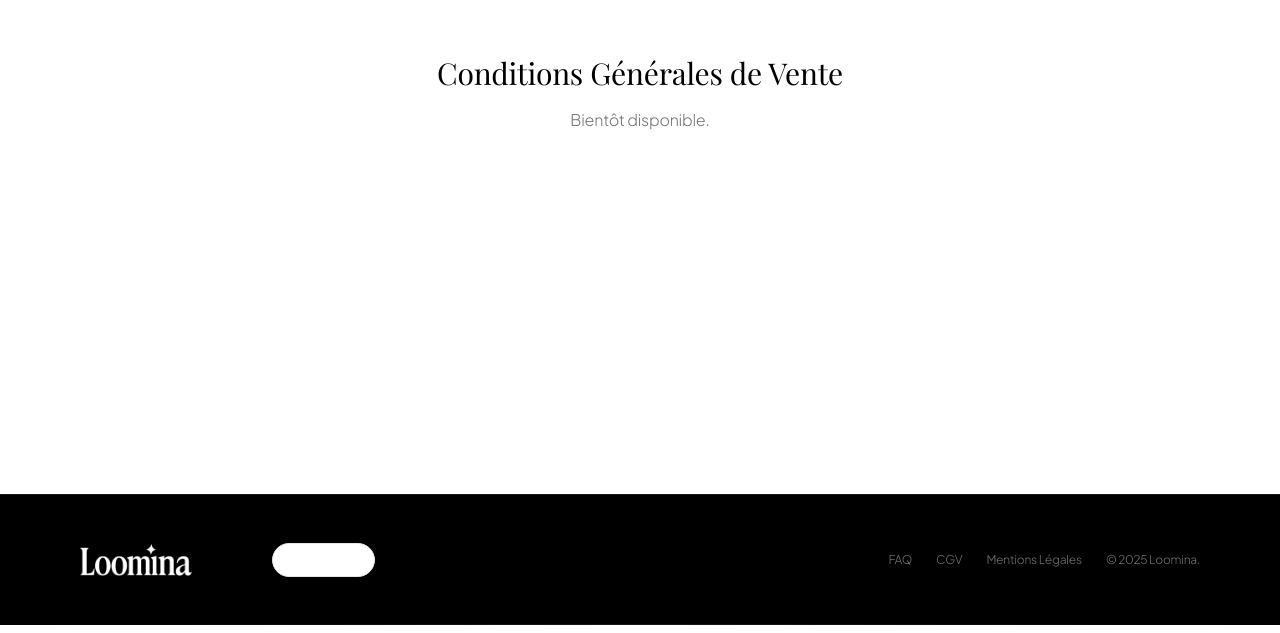
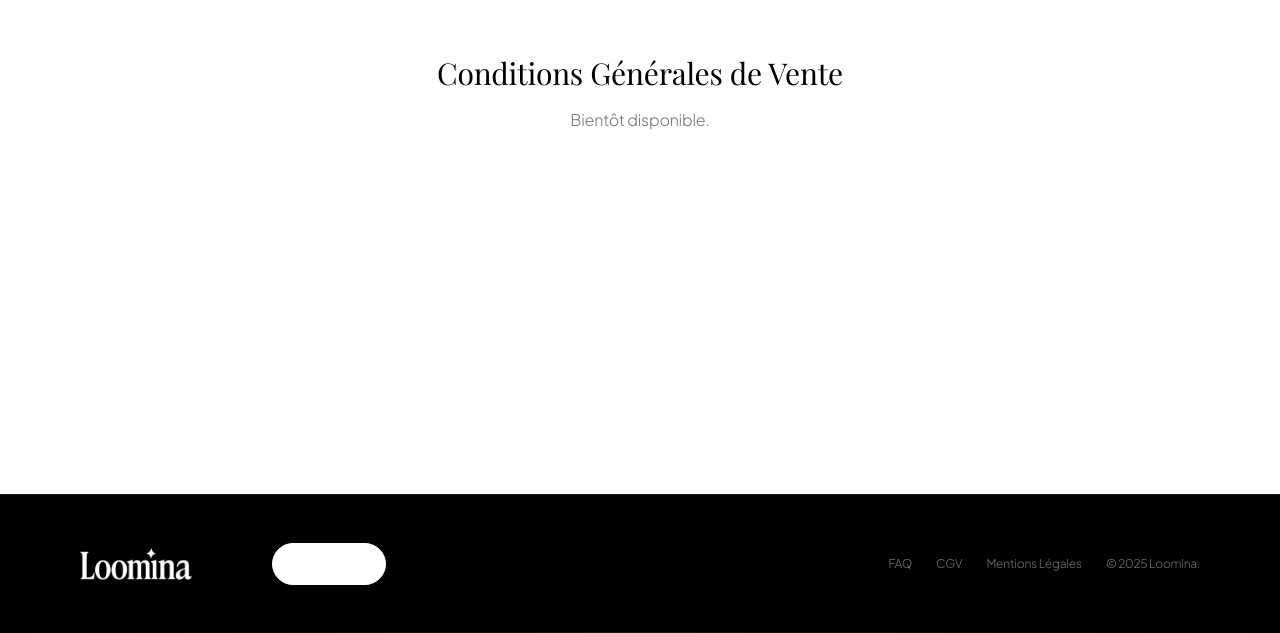
Before and after one commit to solalchetrit/loomina, a Next.js app: page /cgv in a window 1280 px wide. Shown: the part 387-1020 px from the top of the page. Built offline with nearby package versions, Linux system fonts and the light colour scheme; a web font is replaced by a local one.

Commit message:
Polish button styling for readability

```diff
--- a/components/ui/MagicButton.tsx
+++ b/components/ui/MagicButton.tsx
@@ -32,17 +32,17 @@ function MagicButtonContent({
 
   const variantClasses: Record<NonNullable<MagicButtonProps["variant"]>, string> = {
     primary:
-      "bg-[var(--loomina-black)] text-white border border-transparent hover:bg-black/90 shadow-[0_20px_50px_-25px_rgba(0,0,0,0.55)]",
+      "bg-[var(--loomina-black)] text-white border border-[var(--loomina-black)] hover:bg-black/90 shadow-[0_20px_50px_-25px_rgba(0,0,0,0.55)]",
     secondary:
-      "bg-white text-[var(--loomina-black)] border border-neutral-200 hover:border-[var(--loomina-black)]/25 hover:bg-neutral-50 shadow-[0_20px_50px_-30px_rgba(0,0,0,0.25)]",
+      "bg-white text-[var(--loomina-black)] border border-[var(--loomina-black)]/10 hover:border-[var(--loomina-black)]/25 hover:bg-white/90 shadow-[0_20px_50px_-30px_rgba(0,0,0,0.18)]",
     ghost:
-      "bg-transparent text-[var(--loomina-black)] border border-[var(--loomina-black)]/15 hover:bg-[var(--loomina-gray-light)]",
+      "bg-transparent text-[var(--loomina-black)] border border-[var(--loomina-black)]/20 hover:border-[var(--loomina-black)]/35 hover:bg-[var(--loomina-gray-light)]/60",
   };
 
   const sizeClasses: Record<NonNullable<MagicButtonProps["size"]>, string> = {
-    sm: "px-4 py-2 text-xs",
-    md: "px-6 py-3 text-sm",
-    lg: "px-8 py-4 text-base",
+    sm: "px-4 py-2.5 text-sm",
+    md: "px-6 py-3.5 text-base",
+    lg: "px-8 py-4 text-lg",
   };
 
   const glowClasses = glow ? "shadow-[0_18px_40px_-24px_rgba(0,0,0,0.35)]" : "shadow-none";
@@ -67,7 +67,7 @@ function MagicButtonContent({
   return (
     <motion.button
       type="button"
-      className={`group relative inline-flex items-center justify-center overflow-hidden rounded-full font-sans font-semibold tracking-wide transition-all duration-300 focus-visible:outline-none focus-visible:ring-2 focus-visible:ring-[var(--loomina-amber)] focus-visible:ring-offset-2 focus-visible:ring-offset-white ${variantClasses[variant]} ${sizeClasses[size]} ${glowClasses} ${className}`}
+      className={`group relative inline-flex items-center justify-center overflow-hidden rounded-full font-sans font-semibold tracking-[0.02em] transition-all duration-300 focus-visible:outline-none focus-visible:ring-2 focus-visible:ring-[var(--loomina-amber)] focus-visible:ring-offset-2 focus-visible:ring-offset-white ${variantClasses[variant]} ${sizeClasses[size]} ${glowClasses} ${className}`}
       style={{ x: springX, y: springY }}
       whileHover={{ scale: 1.02 }}
       whileTap={{ scale: 0.95 }}
```
